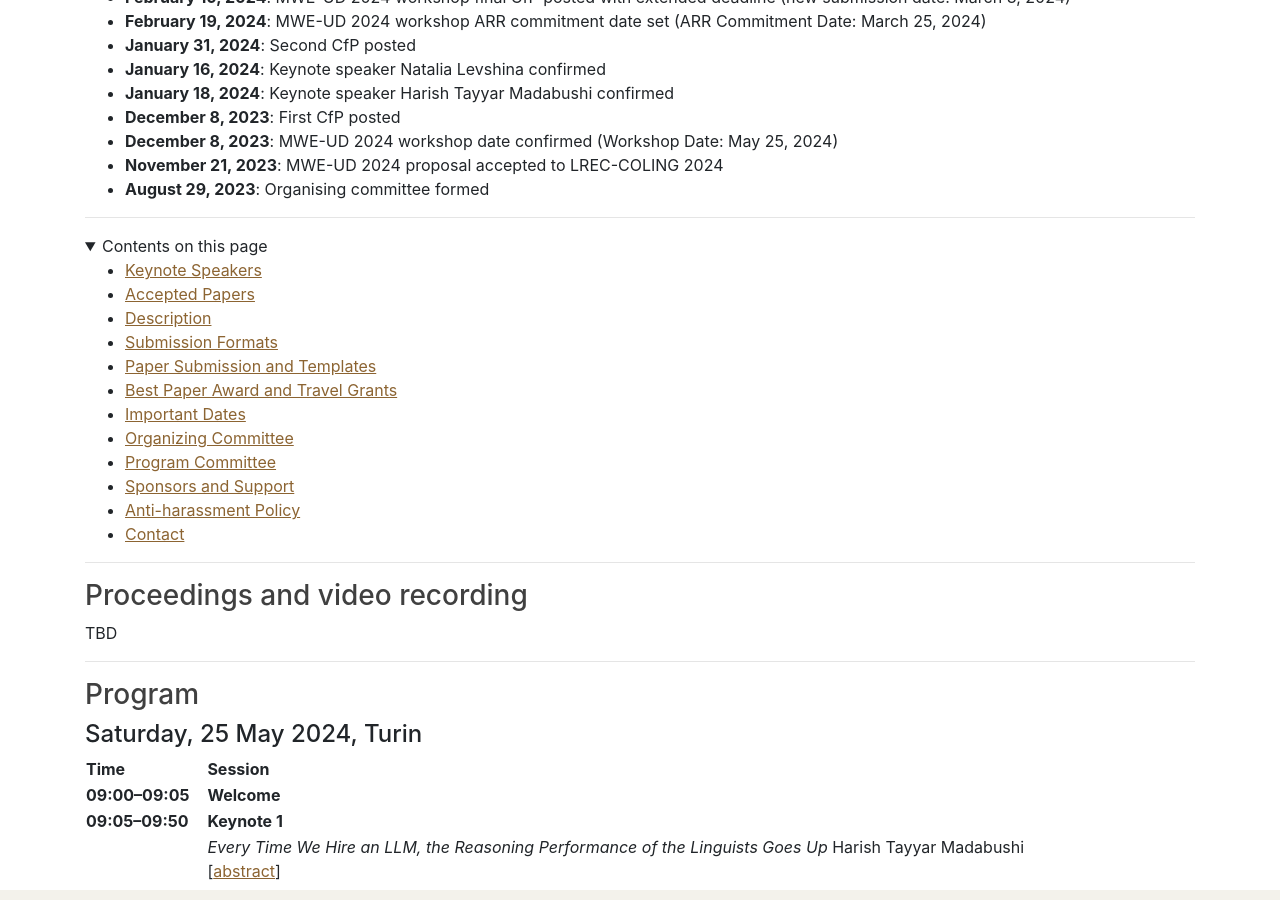
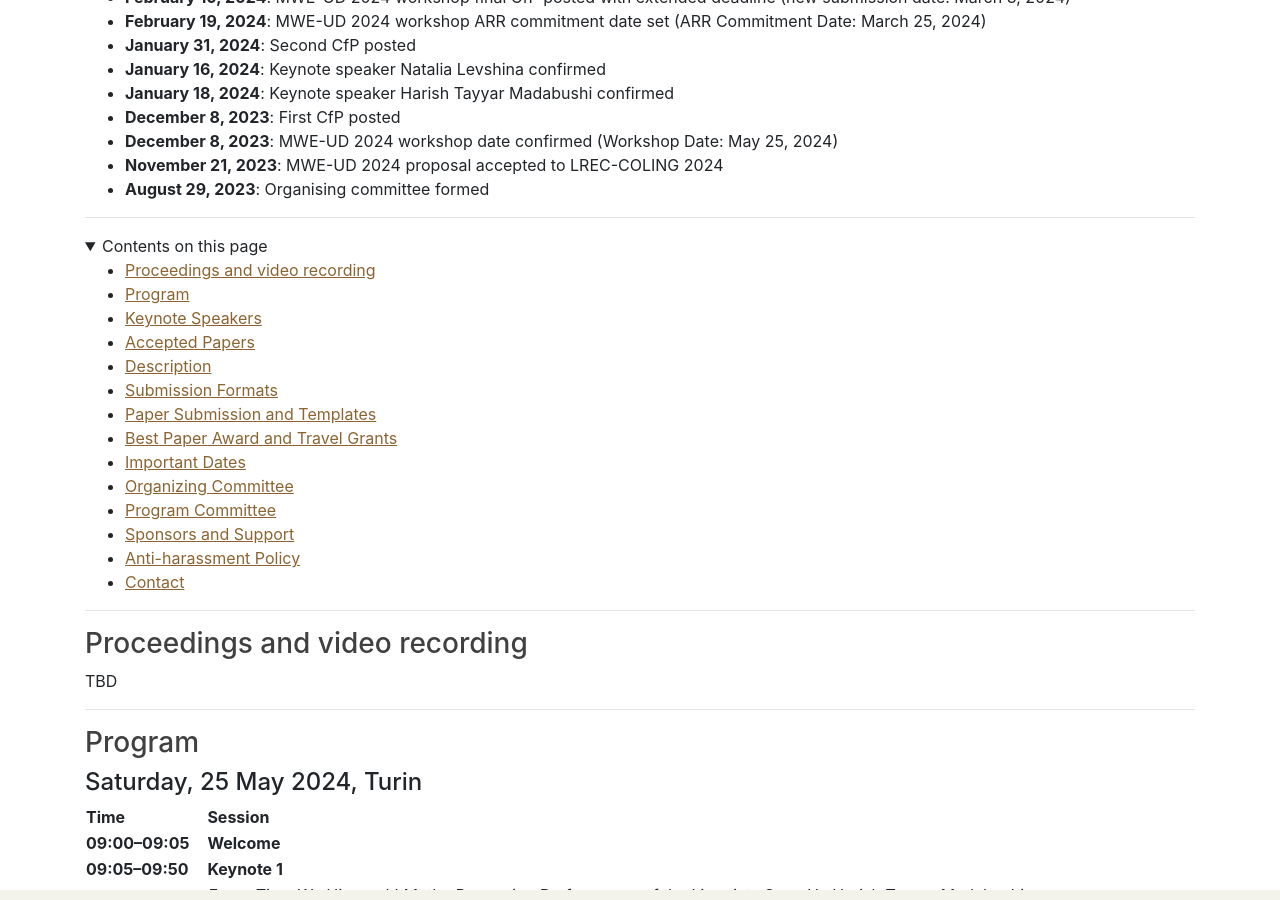
Before and after one commit to multiword/multiword.github.io, a Jekyll site: the page built from mweud2024/index.md, in a window 1280 px wide and 900 px high, scrolled down 552 px. Built offline with Jekyll 4.4.1, drawn with Linux system fonts in a browser that asks for light colours; comment, search, counter and statistics services are not loaded.

Commit message:
Commented in missing items in ToC

```diff
--- a/mweud2024/index.md
+++ b/mweud2024/index.md
@@ -37,8 +37,8 @@ The Special Interest Group on the Lexicon ([SIGLEX](http://www.siglex.org/)) of
   <summary>
     Contents on this page
   </summary>
-<!---[Proceedings and video recording](#proceedings-video)-->
-<!---[Program](#program)-->
+- [Proceedings and video recording](#proceedings-video)
+- [Program](#program)
 - [Keynote Speakers](#keynotes)
 - [Accepted Papers](#accepted)
 - [Description](#description)
```
